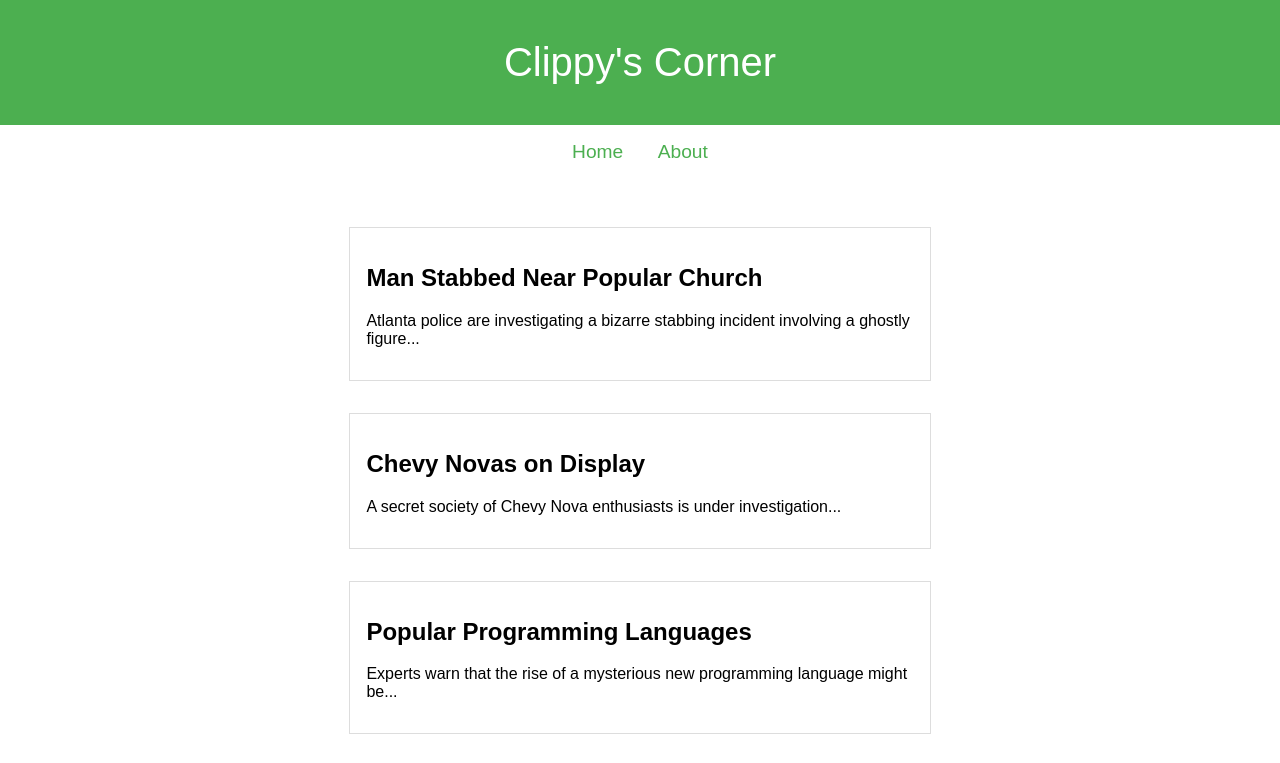
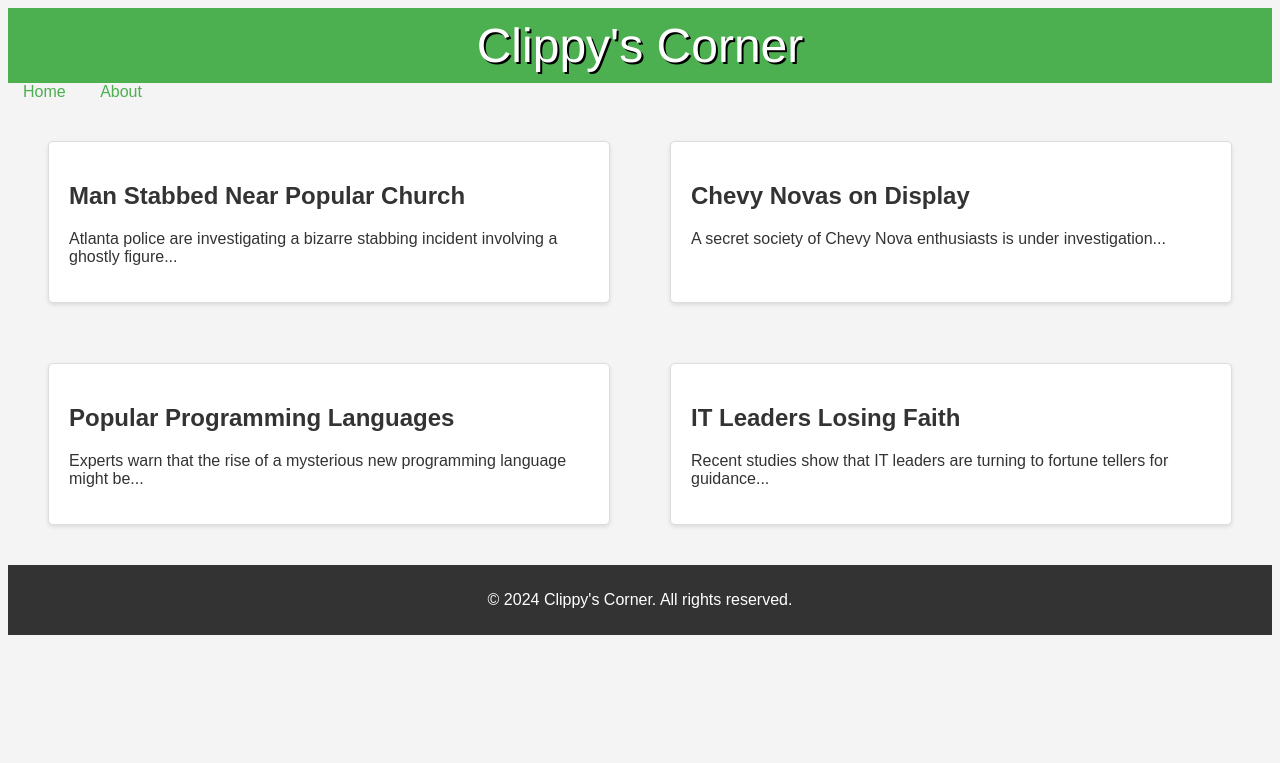
Before and after one commit to teddybear082/teddybear082.github.io, a plain HTML site: page index.html in a window 1280 px wide. Shown: the top 763 px of the page. Drawn offline with Linux system fonts and the light colour scheme.

Commit message:
more updates by clippy

```diff
--- a/index.html
+++ b/index.html
@@ -4,21 +4,13 @@
     <meta charset="UTF-8">
     <meta name="viewport" content="width=device-width, initial-scale=1.0">
     <title>Clippy's Corner</title>
-    <style>
-        body { font-family: Arial, sans-serif; margin: 0; padding: 0; }
-        header { text-align: center; background-color: #4CAF50; color: white; padding: 1em 0; font-size: 2.5em; }
-        nav { margin: 1em; text-align: center; }
-        nav a { margin: 0 15px; text-decoration: none; color: #4CAF50; font-size: 1.2em; }
-        .news { display: flex; flex-wrap: wrap; justify-content: space-around; padding: 2em; }
-        .article { border: 1px solid #ddd; padding: 1em; margin: 1em; width: 45%; cursor: pointer; }
-        .article:hover { background-color: #f9f9f9; }
-    </style>
+    <link rel="stylesheet" href="styles.css">
 </head>
 <body>
     <header>Clippy's Corner</header>
     <nav>
-        <a href="index.html">Home</a>
-        <a href="about.html">About</a>
+        <a href="index.html" style="color: #4CAF50;">Home</a>
+        <a href="about.html" style="color: #4CAF50;">About</a>
     </nav>
     <section class="news">
         <div class="article" onclick="window.location='article1.html'">
@@ -38,5 +30,8 @@
             <p>Recent studies show that IT leaders are turning to fortune tellers for guidance...</p>
         </div>
     </section>
+    <footer>
+        <p>&copy; 2024 Clippy's Corner. All rights reserved.</p>
+    </footer>
 </body>
 </html>
--- /dev/null
+++ b/styles.css
@@ -0,0 +1,55 @@
+body {
+    font-family: 'Arial', sans-serif;
+    background-color: #f4f4f4;
+    color: #333;
+}
+
+/* Header */
+header {
+    background-color: #4CAF50;
+    color: #fff;
+    padding: 10px 0;
+    text-align: center;
+    font-family: 'Helvetica', sans-serif;
+    font-size: 3em;
+    text-shadow: 2px 2px #000;
+}
+
+/* Navigation */
+nav a {
+    color: #fff;
+    text-decoration: none;
+    padding: 15px;
+}
+
+/* Article Boxes */
+.article {
+    background-color: #fff;
+    border: 1px solid #ddd;
+    border-radius: 5px;
+    padding: 20px;
+    margin: 20px;
+    box-shadow: 0 2px 4px rgba(0,0,0,0.1);
+    transition: background-color 0.3s, transform 0.3s;
+}
+
+.article:hover {
+    background-color: #e7f9e7;
+    transform: scale(1.02);
+}
+
+/* Grid Layout for Articles */
+.news {
+    display: grid;
+    grid-template-columns: repeat(2, 1fr);
+    gap: 20px;
+    padding: 20px;
+}
+
+/* Footer */
+footer {
+    background-color: #333;
+    color: #fff;
+    padding: 10px 0;
+    text-align: center;
+}
```
Also changed, not shown: about.html (+4 -12 lines).
